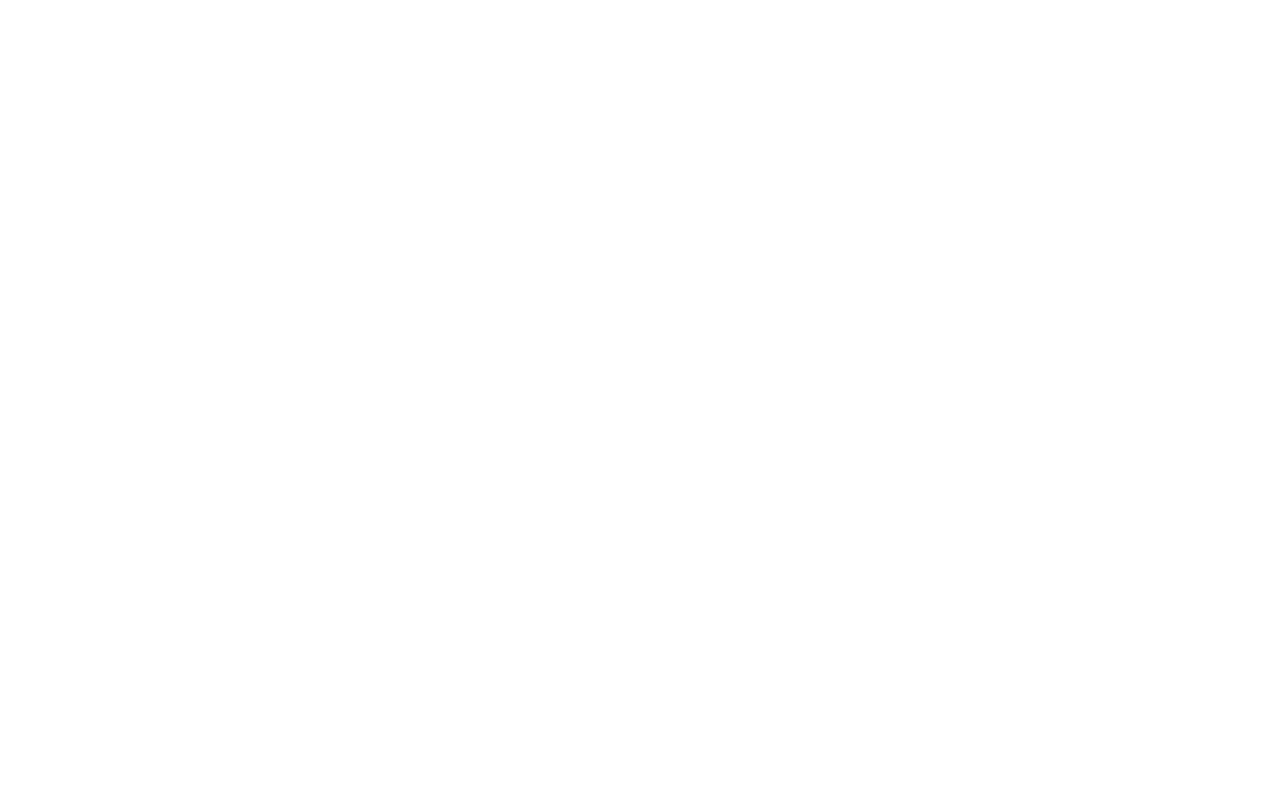
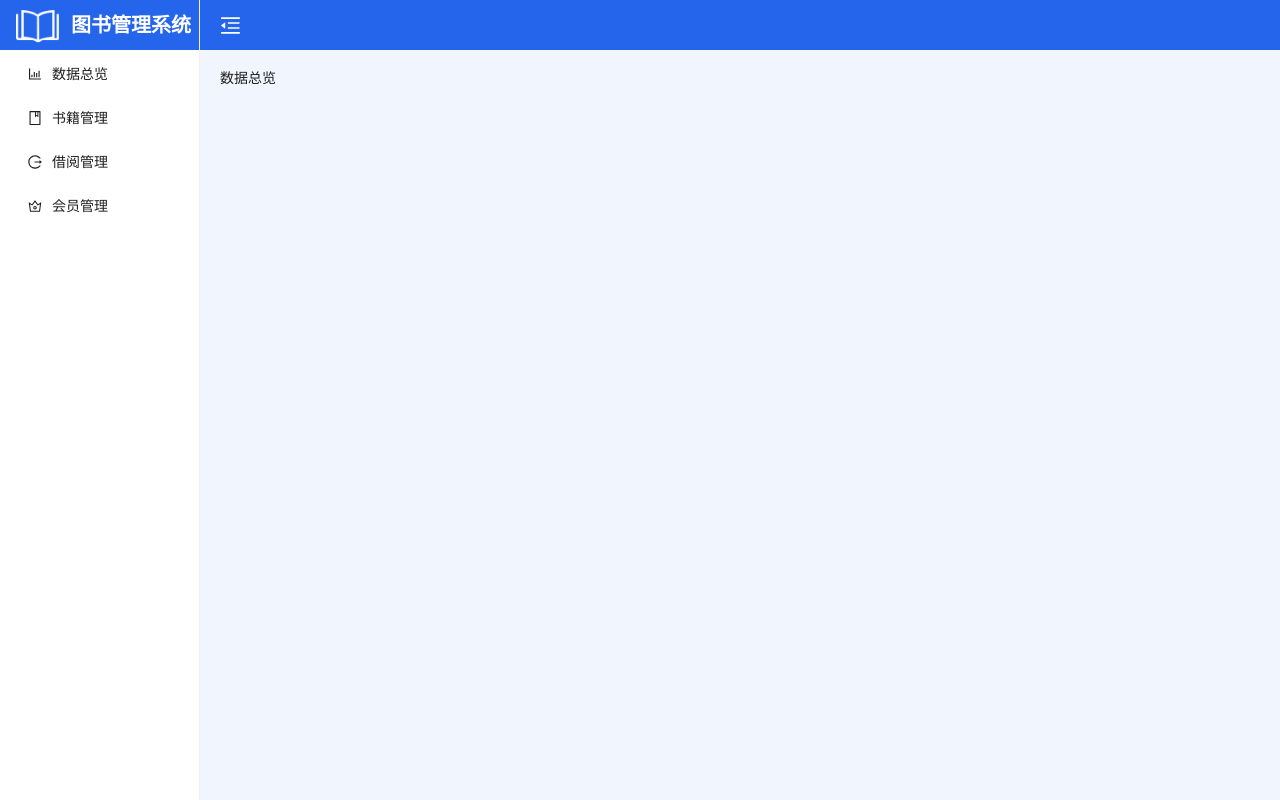
Before and after one commit to Althea0409/BookManagementSystem, a Vue app: page /dashboard in a window 1280 px wide. Before the commit this address had no page. Built offline with nearby package versions, Linux system fonts and the light colour scheme.

Commit message:
配置左侧菜单路由

```diff
--- a/src/layout/Index.vue
+++ b/src/layout/Index.vue
@@ -7,7 +7,9 @@
             <a-layout-header class="header">
                 <Header></Header>
             </a-layout-header>
-            <a-layout-content class="main">Content</a-layout-content>
+            <a-layout-content class="main">
+                <router-view></router-view>
+            </a-layout-content>
         </a-layout>
     </a-layout>
 </template>
@@ -35,8 +37,10 @@
     .asside {
         background-color: rgb(255, 255, 255);
         border-right: 1px solid #f0f0f0 !important;
+        :deep(.ant-menu-inline){
+            border-right: none !important;
+        }
     }
-
     .header {
         height: 50px;
         padding: 0px 20px;
@@ -48,7 +52,7 @@
 
     .main {
         padding: 20px !important;
-        background-color: #F1F5FE;
+        background-color: #F1F5FE !important;
     }
 }
 </style>
--- a/src/layout/menu/MenuBar.vue
+++ b/src/layout/menu/MenuBar.vue
@@ -11,25 +11,25 @@
             <template #icon>
                 <BarChartOutlined />
             </template>
-            <span to="/dashboard">数据总览</span>
+            <router-link to="/dashboard">数据总览</router-link>
         </a-menu-item>
         <a-menu-item key="/books">
             <template #icon>
                 <BookOutlined />
             </template>
-            <span to="/books">书籍管理</span>
+            <router-link to="/books">书籍管理</router-link>
         </a-menu-item>
         <a-menu-item key="/borrow">
             <template #icon>
                 <LogoutOutlined />
             </template>
-            <span to="/borrow">借阅管理</span>
+            <router-link to="/borrow">借阅管理</router-link>
         </a-menu-item>
-        <a-menu-item key="/member">
+        <a-menu-item key="/members">
             <template #icon>
                 <CrownOutlined />
             </template>
-            <span to="/member">会员管理</span>
+            <router-link to="/members">会员管理</router-link>
         </a-menu-item>
 
         <!-- <a-sub-menu key="sub1">
--- a/src/router/index.ts
+++ b/src/router/index.ts
@@ -1,13 +1,71 @@
 import { createRouter, createWebHistory} from 'vue-router'
 import type { RouteRecordRaw } from 'vue-router' // 使用 'type' 进行仅类型导入
+
 import Layout from '@/layout/index.vue'
 
 const routes: Array<RouteRecordRaw> = [
   {
     path: '/',
-    name: 'Home',
-    component: Layout
-  }
+    component: Layout,
+    redirect: '/dashboard',
+    children: [
+      {
+        path: '/dashboard',
+        component: () => import('@/views/Dashboard.vue'),
+        name: 'dashboard',
+        meta: {
+          title: '数据总览',
+          icon: '#icondashboard'
+        }
+      },
+
+    ]
+  },
+  {
+    path: '/books',
+    component: Layout,
+    children: [
+      {
+        path: '/books',
+        component: () => import('@/views/Books.vue'),
+        name: 'books',
+        meta: {
+          title: '书籍管理',
+          icon: '#iconbooks'
+        }
+      },
+    ]
+  },
+  {
+    path: '/borrow',
+    component: Layout,
+    children: [
+      {
+        path: '/borrow',
+        component: () => import('@/views/Borrow.vue'),
+        name: 'borrow',
+        meta: {
+          title: '借阅管理',
+          icon: '#iconborrow'
+        }
+      },
+    ]
+  },
+  {
+    path: '/members',
+    component: Layout,
+    children: [
+      {
+        path: '/members',
+        component: () => import('@/views/Members.vue'),
+        name: 'members',
+        meta: {
+          title: '会员管理',
+         icon: '#iconmembers'
+        }
+      },
+    ]
+  },
 ]
 
 const router = createRouter({
--- /dev/null
+++ b/src/views/Books.vue
@@ -0,0 +1,11 @@
+<template>
+    <div>书籍管理</div>
+</template>
+
+<script setup lang='ts'>
+
+</script>
+
+<style scoped lang='scss'>
+
+</style>
--- /dev/null
+++ b/src/views/Borrow.vue
@@ -0,0 +1,11 @@
+<template>
+    <div>借阅管理</div>
+</template>
+
+<script setup lang='ts'>
+
+</script>
+
+<style scoped lang='scss'>
+
+</style>
--- /dev/null
+++ b/src/views/Dashboard.vue
@@ -0,0 +1,11 @@
+<template>
+    <div>数据总览</div>
+</template>
+
+<script setup lang='ts'>
+
+</script>
+
+<style scoped lang='scss'>
+
+</style>
--- /dev/null
+++ b/src/views/Members.vue
@@ -0,0 +1,11 @@
+<template>
+    <div>会员管理</div>
+</template>
+
+<script setup lang='ts'>
+
+</script>
+
+<style scoped lang='scss'>
+
+</style>
```
